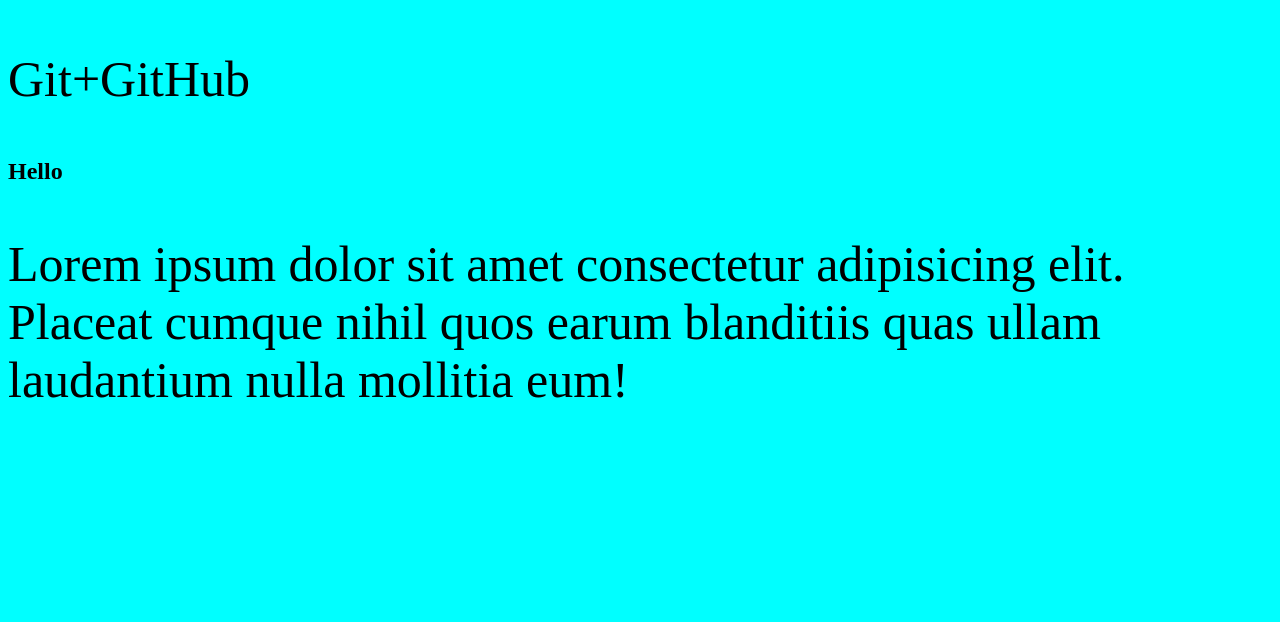
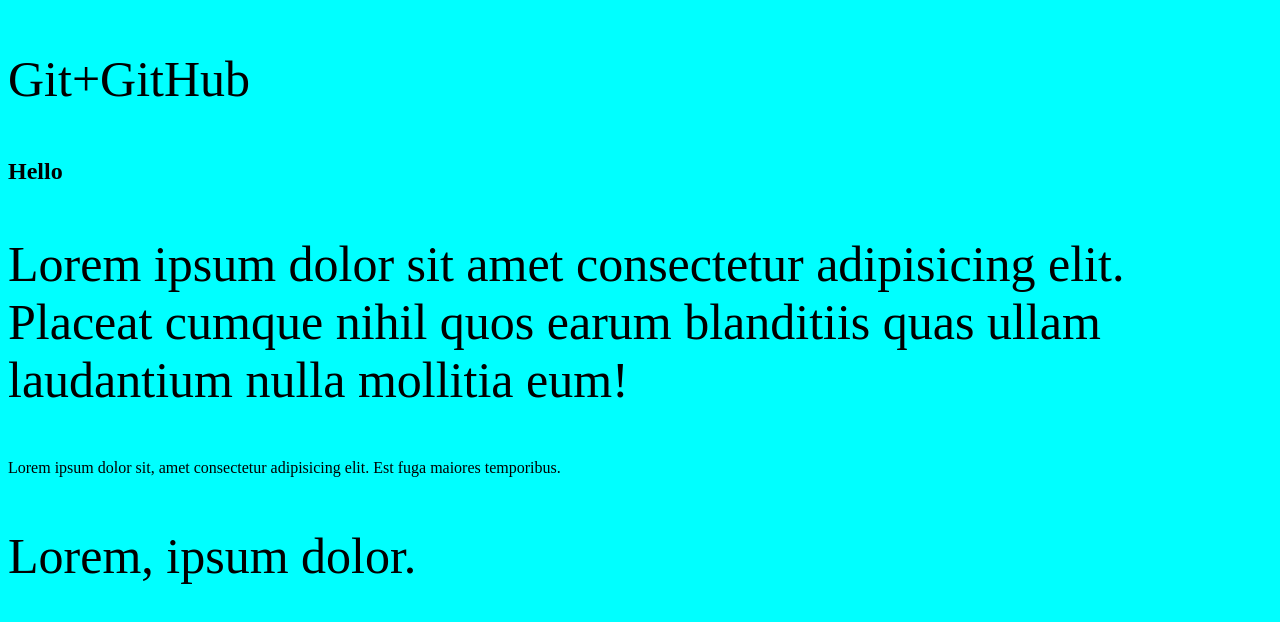
Before and after one commit to AndreevichAndrey/gittest, a plain HTML site: page index.html in a window 1280 px wide. Drawn offline with Linux system fonts and the light colour scheme.

Commit message:
New branch

```diff
--- a/index.html
+++ b/index.html
@@ -10,5 +10,7 @@
     <p>Git+GitHub</p>
     <h2>Hello</h2>
     <p>Lorem ipsum dolor sit amet consectetur adipisicing elit. Placeat cumque nihil quos earum blanditiis quas ullam laudantium nulla mollitia eum!</p>
+    Lorem ipsum dolor sit, amet consectetur adipisicing elit. Est fuga maiores temporibus.
+    <p>Lorem, ipsum dolor.</p>
 </body>
 </html>
```
